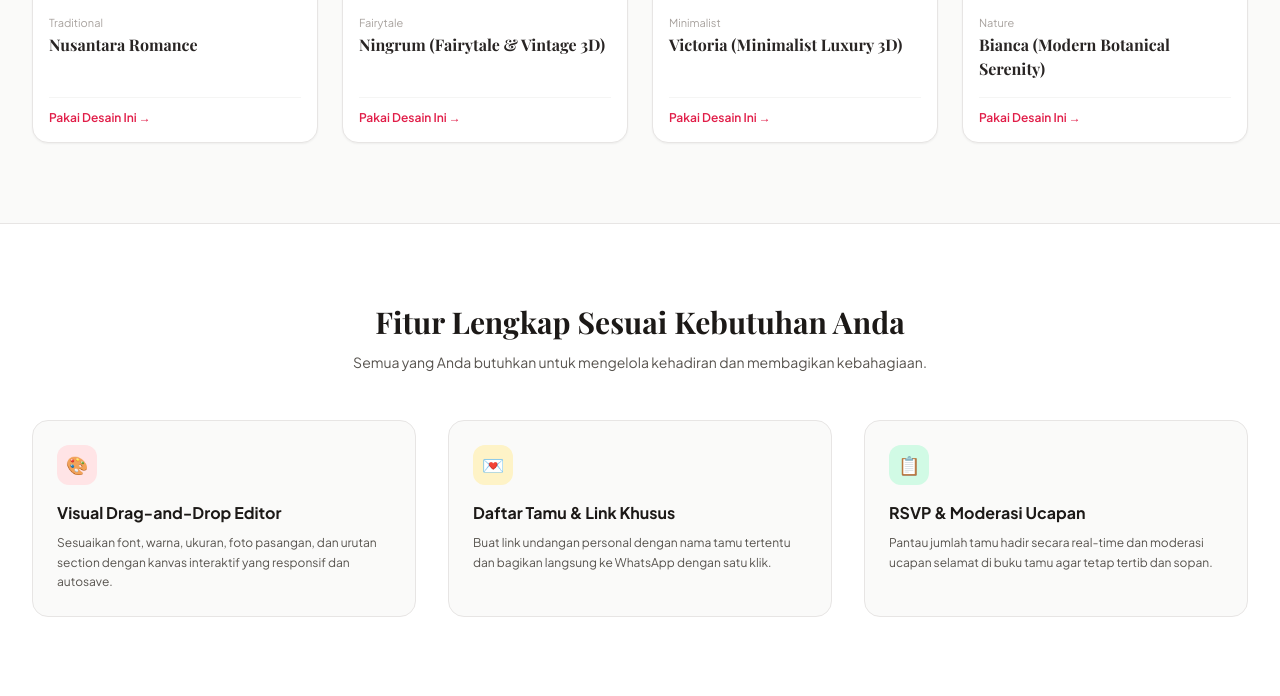
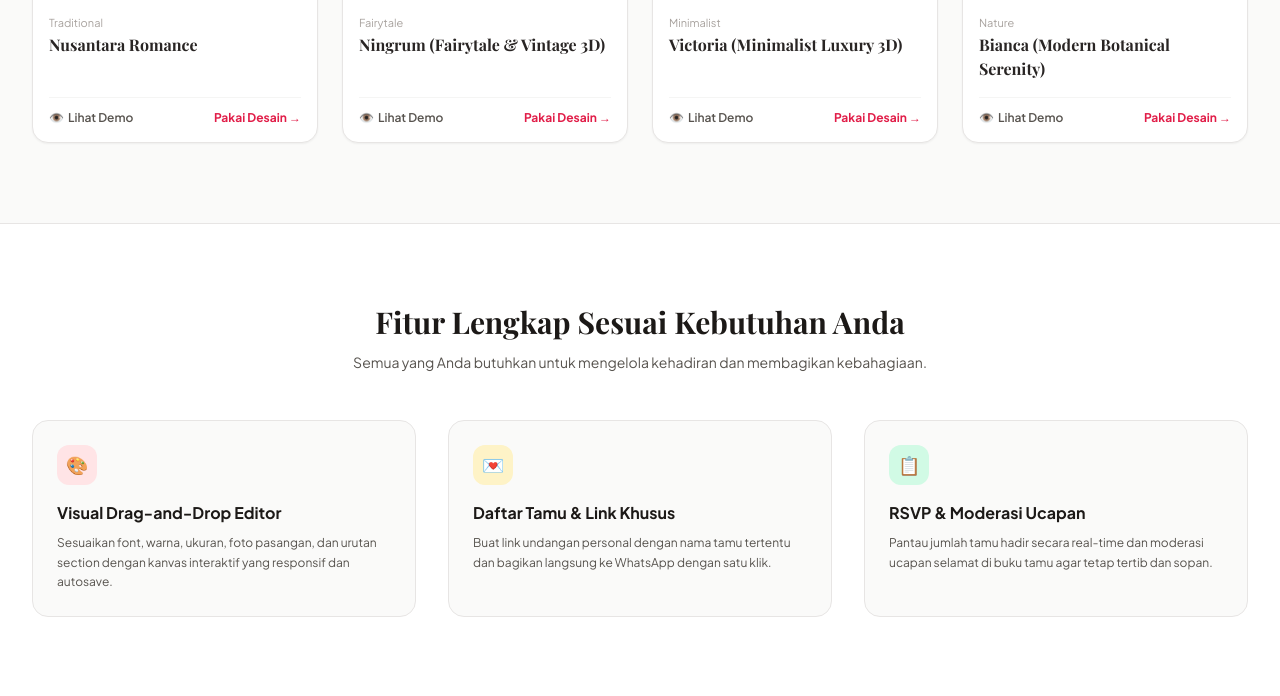
Before and after one commit to riadysandi/UndanganDigital, a Laravel app: page / in a window 1280 px wide. Shown: the part 1880-2576 px from the top of the page. Run offline with Laravel 12, Linux system fonts and the light colour scheme; data comes from the database, SQL or seed files in the repository; style sheets or scripts are compiled from the project's sources; some libraries are stand-ins or nearby versions; some web fonts are replaced.

Commit message:
feat: add public interactive template live demo (/demo/{slug}) and host local thumbnail images to resolve 403 hotlink protection

```diff
--- a/resources/js/pages/Invitations/Create.vue
+++ b/resources/js/pages/Invitations/Create.vue
@@ -76,8 +76,18 @@ const submit = () => {
                                 </div>
                             </div>
                             <div class="p-3 bg-white">
-                                <div class="text-[10px] text-stone-400 capitalize">{{ tpl.category }}</div>
-                                <div class="font-bold text-stone-800 text-xs truncate">{{ tpl.name }}</div>
+                                <div class="flex items-center justify-between">
+                                    <div class="text-[10px] text-stone-400 capitalize">{{ tpl.category }}</div>
+                                    <a
+                                        :href="'/demo/' + tpl.slug"
+                                        target="_blank"
+                                        @click.stop
+                                        class="text-[10px] font-semibold text-rose-600 hover:text-rose-700 hover:underline flex items-center gap-0.5"
+                                    >
+                                        Demo ↗
+                                    </a>
+                                </div>
+                                <div class="font-bold text-stone-800 text-xs truncate mt-0.5">{{ tpl.name }}</div>
                             </div>
                         </div>
                     </div>
--- a/resources/js/pages/Public/InvitationView.vue
+++ b/resources/js/pages/Public/InvitationView.vue
@@ -36,6 +36,7 @@ const props = defineProps<{
     }>;
     guestName?: string | null;
     guestToken?: string | null;
+    isDemo?: boolean;
 }>();
 
 // State
@@ -388,6 +389,25 @@ const submitRsvp = async () => {
     rsvpSubmitting.value = true;
     rsvpErrorMessage.value = '';
 
+    if (props.isDemo) {
+        setTimeout(() => {
+            rsvpSubmitting.value = false;
+            rsvpSuccess.value = true;
+            localGuestbook.value.unshift({
+                id: Date.now(),
+                guest_name: rsvpForm.value.guest_name,
+                message: rsvpForm.value.message || 'Selamat berbahagia untuk kedua mempelai!',
+                created_at: 'Baru saja'
+            });
+            confetti({
+                particleCount: 120,
+                spread: 80,
+                origin: { y: 0.6 },
+            });
+        }, 500);
+        return;
+    }
+
     try {
         const res = await fetch(`/api/public/${props.invitation.slug}/rsvp`, {
             method: 'POST',
@@ -562,6 +582,21 @@ const digitalGift = computed(() => {
             color: invitationData.theme.textColor,
         }"
     >
+        <!-- Top Demo Mode Banner -->
+        <div v-if="props.isDemo" class="fixed top-0 inset-x-0 z-[100] bg-stone-900/95 backdrop-blur-md text-white py-2.5 px-4 flex items-center justify-between text-xs shadow-xl border-b border-white/10">
+            <div class="flex items-center gap-2">
+                <span class="inline-flex items-center px-2 py-0.5 rounded-full text-[10px] font-bold bg-amber-500 text-stone-900">DEMO MODE</span>
+                <span class="font-medium text-stone-200 hidden sm:inline">Pratinjau Desain: <strong>{{ template?.name || 'Template' }}</strong></span>
+            </div>
+            <div class="flex items-center gap-2">
+                <a href="/" class="px-2.5 py-1 rounded-lg bg-white/10 hover:bg-white/20 text-stone-300 hover:text-white transition-colors">
+                    ← Beranda
+                </a>
+                <a :href="'/register?template=' + (template?.id || '')" class="px-3 py-1 rounded-lg bg-rose-600 hover:bg-rose-500 text-white font-bold shadow transition-colors">
+                    Gunakan Desain Ini
+                </a>
+            </div>
+        </div>
         <!-- Audio Element (Loop, Preloaded, with Playsinline for iOS/Android) -->
         <audio
             ref="audioEl"
--- a/resources/js/pages/Welcome.vue
+++ b/resources/js/pages/Welcome.vue
@@ -135,12 +135,19 @@ defineProps<{
                             <div class="text-[11px] text-stone-400 capitalize">{{ tpl.category }}</div>
                             <h3 class="font-serif font-bold text-stone-800 text-base mt-0.5">{{ tpl.name }}</h3>
                         </div>
-                        <div class="mt-4 pt-3 border-t border-stone-100 flex items-center justify-between">
+                        <div class="mt-4 pt-3 border-t border-stone-100 flex items-center justify-between gap-2">
+                            <a
+                                :href="'/demo/' + tpl.slug"
+                                target="_blank"
+                                class="inline-flex items-center gap-1 text-xs font-semibold text-stone-600 hover:text-rose-600 transition-colors"
+                            >
+                                <span>👁️</span> Lihat Demo
+                            </a>
                             <Link
-                                href="/register"
-                                class="text-xs font-semibold text-rose-600 hover:text-rose-700"
+                                :href="'/register?template=' + tpl.id"
+                                class="text-xs font-bold text-rose-600 hover:text-rose-700"
                             >
-                                Pakai Desain Ini →
+                                Pakai Desain →
                             </Link>
                         </div>
                     </div>
--- a/routes/web.php
+++ b/routes/web.php
@@ -40,6 +40,8 @@ Route::middleware('guest')->group(function () {
 Route::post('/logout', [AuthController::class, 'logout'])->middleware('auth')->name('logout');
 
 // Public Invitation Views & Interactivity (No Auth Required)
+Route::get('/demo/{template:slug}', [PublicInvitationController::class, 'demo'])->name('templates.demo');
+
 Route::prefix('i')->group(function () {
     Route::get('/{slug}', [PublicInvitationController::class, 'show'])->name('public.invitation');
 });
```
Also changed, not shown: app/Http/Controllers/PublicInvitationController.php (+67 -0 lines), database/seeders/DatabaseSeeder.php (+5 -5 lines), public/images/templates/alsa-original.png (added), public/images/templates/bianca-original.png (added), public/images/templates/eloise-original.png (added), public/images/templates/ningrum-original.jpeg (added), public/images/templates/victoria-original.png (added).
